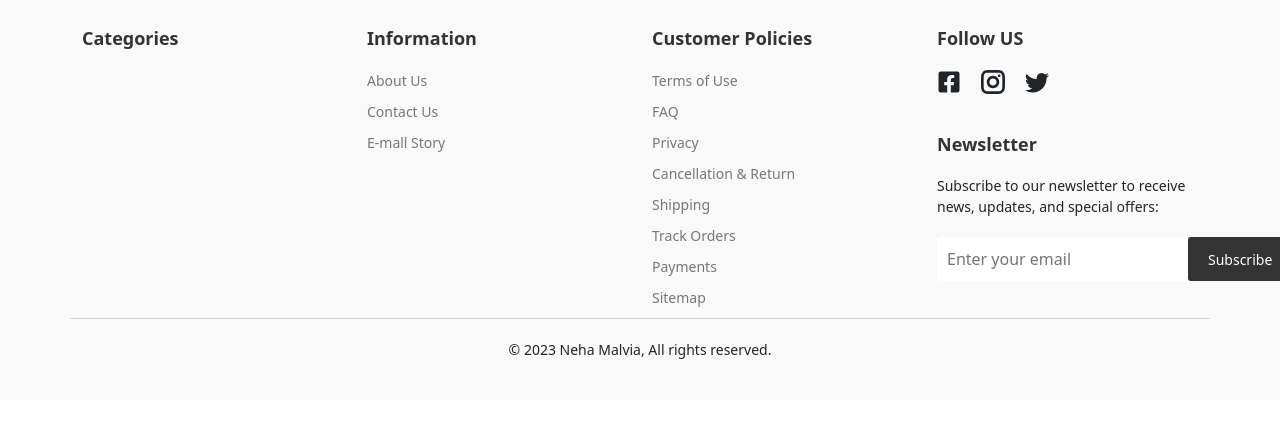
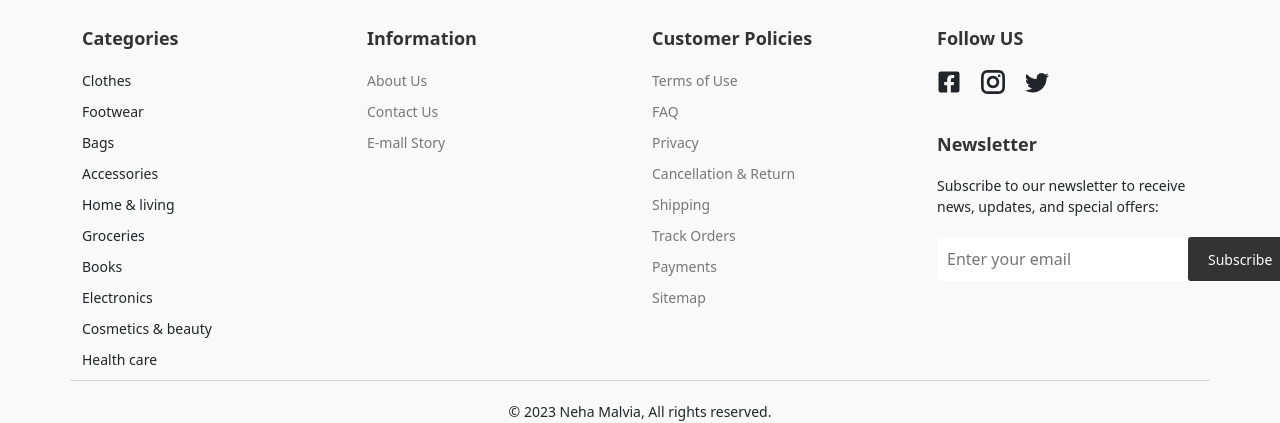
Before and after one commit to nehasm/shopease-fe, a React (Create React App) app: page / in a window 1280 px wide. Shown: the part 1363-1786 px from the top of the page. Before the commit the page ends 1763 px from the top, so only its background shows below. Built offline with nearby package versions, Linux system fonts and the light colour scheme; no server answers.

Commit message:
footer redirection changes

```diff
--- a/src/component/footer/footer.js
+++ b/src/component/footer/footer.js
@@ -3,9 +3,12 @@ import './footer.css';
 import { ProductCategories,EmallInfo ,customerPolicies} from '../../constant';
 import { BsTwitter } from 'react-icons/bs';
 import { FaFacebookSquare } from 'react-icons/fa'
-import { GrInstagram } from 'react-icons/gr'
+import { GrInstagram } from 'react-icons/gr';
 
-const Footer = () => {
+const Footer = (props) => {
+  const sendCategory = (val) => {
+    props.checkByCategory(val)
+  }
   return (
     <div className='footer-main'>
   <div className="container footer">
@@ -13,7 +16,7 @@ const Footer = () => {
       <div className="col-md-3">
         <h3>Categories</h3>
         <ul>
-        {ProductCategories.map(product => <li key={product.valuegg}>{product.name}</li>)}
+        {ProductCategories.map(product => <li key={product.value} onClick={() => sendCategory(product.value)}>{product.text}</li>)}
         </ul>
       </div>
       <div className="col-md-3">
--- a/src/component/headers/header.js
+++ b/src/component/headers/header.js
@@ -1,38 +1,14 @@
-import React,{ useState} from 'react'
-import { useNavigate } from 'react-router-dom';
+import React from 'react'
 import PrimaryHeader from './primaryheader'
 import SecondaryHeader from './secondaryheader';
-import { useDispatch } from 'react-redux';
 import style from './header.module.css'
 
 
-const Header = () => {
-  const history = useNavigate();
-  const dispatch = useDispatch()
-  const [searchTerm, setSearchTerm] = useState("");
-  const [category,setCategory] = useState("");
-  const searchSubmitHandler = (e) => {
-    e.preventDefault();
-    let newsearch = searchTerm.trim();
-    setSearchTerm(newsearch);
-    updateProducts(newsearch,category);
-  };
-  const clearSearchHandler = (e) => {
-    e.preventDefault();
-    setSearchTerm('');
-    updateProducts('',category);
-  }
-  const updateProducts = (newSearch,newCategory) => {
-      history(`/?searchTerm=${newSearch}&category=${newCategory}`);
-  }
-  const checkByCategory = (category) => {
-    setCategory(category);
-    updateProducts(searchTerm,category);
-  };
+const Header = (props) => {
   return (
     <div className={style.header}>
-        <PrimaryHeader searchTerm={searchTerm} setSearchTerm={setSearchTerm} searchSubmitHandler={searchSubmitHandler} clearSearchHandler={clearSearchHandler} />
-        <SecondaryHeader checkByCategory={checkByCategory}></SecondaryHeader>
+        <PrimaryHeader searchTerm={props.searchTerm} setSearchTerm={props.setSearchTerm} searchSubmitHandler={props.searchSubmitHandler} clearSearchHandler={props.clearSearchHandler} />
+        <SecondaryHeader checkByCategory={props.checkByCategory}></SecondaryHeader>
     </div>
   )
 }
--- a/src/routes/main.js
+++ b/src/routes/main.js
@@ -1,15 +1,37 @@
-import React,{Fragment} from 'react';
+import React,{Fragment,useState} from 'react';
 import { Outlet } from 'react-router-dom';
 import Header from '../component/headers/header';
 import Footer from '../component/footer/footer';
+import { useNavigate } from 'react-router-dom';
 
 const Main = () => {
+  const history = useNavigate();
+  const [searchTerm, setSearchTerm] = useState("");
+  const [category,setCategory] = useState("");
+  const searchSubmitHandler = (e) => {
+    e.preventDefault();
+    let newsearch = searchTerm.trim();
+    setSearchTerm(newsearch);
+    updateProducts(newsearch,category);
+  };
+  const clearSearchHandler = (e) => {
+    e.preventDefault();
+    setSearchTerm('');
+    updateProducts('',category);
+  }
+  const updateProducts = (newSearch,newCategory) => {
+      history(`/?searchTerm=${newSearch}&category=${newCategory}`);
+  }
+  const checkByCategory = (category) => {
+    setCategory(category);
+    updateProducts(searchTerm,category);
+  };
 
   return (
     <Fragment>
-      <Header/>
+      <Header  searchTerm={searchTerm} setSearchTerm={setSearchTerm} searchSubmitHandler={searchSubmitHandler} clearSearchHandler={clearSearchHandler} checkByCategory={checkByCategory}/>
       <Outlet/>
-      <Footer />
+      <Footer checkByCategory={checkByCategory}/>
     </Fragment>
   )
 }
```
